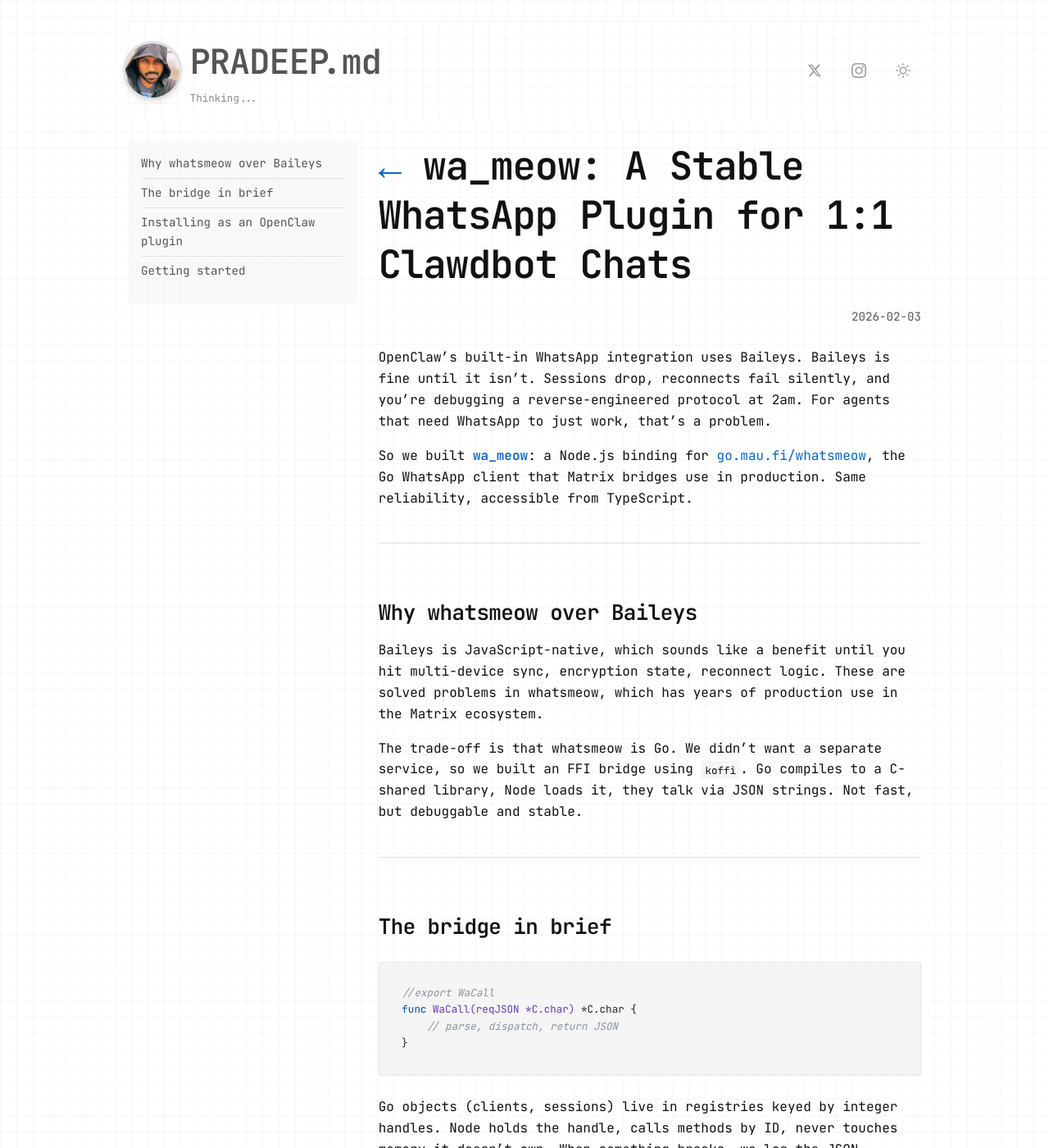
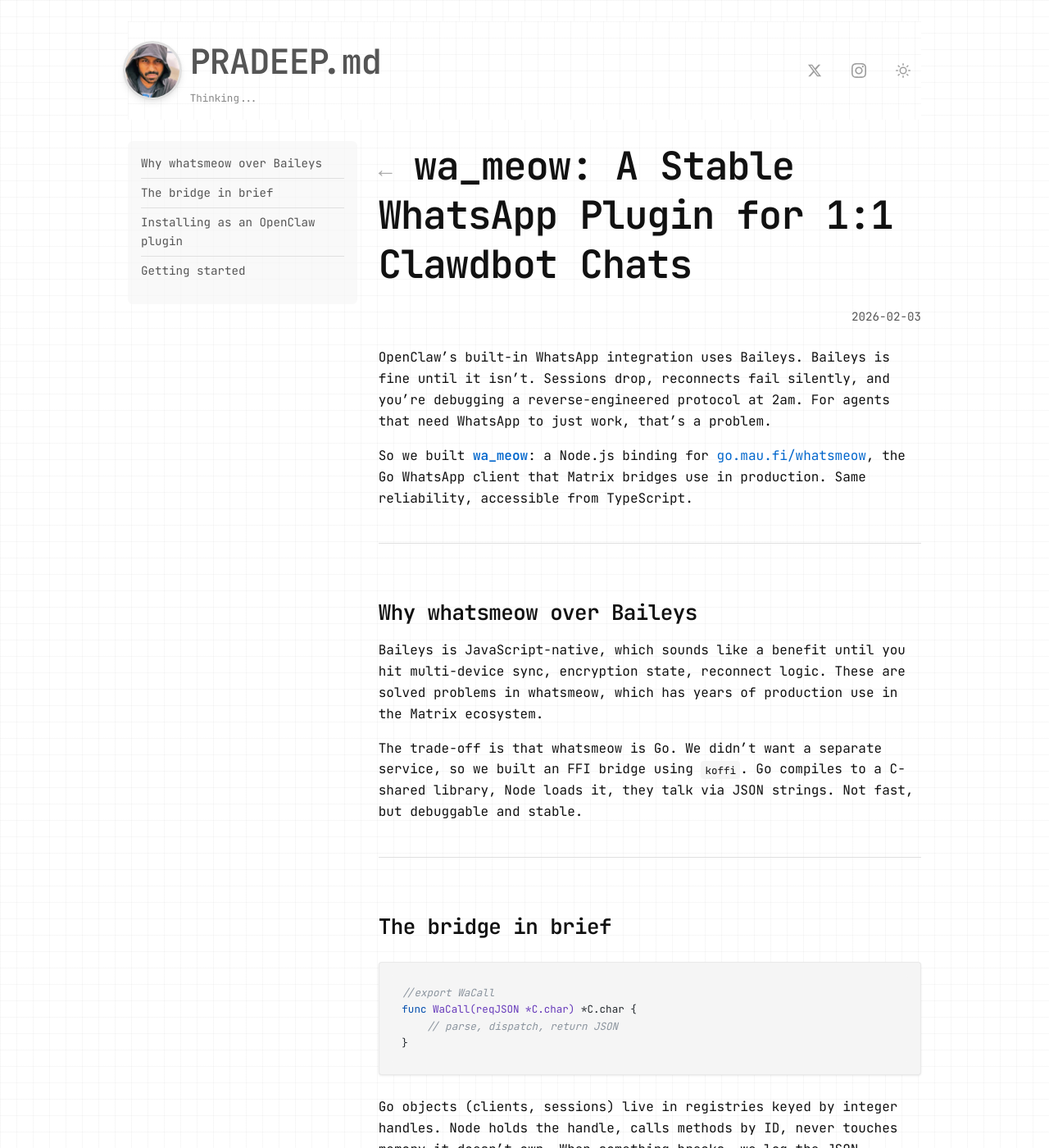
Before and after one commit to skyfallsin/skyfallsin.github.io, a Jekyll site: the page built from _posts/2026-02-03-wa-meow-whatsapp-bridge.md, in a window 1280 px wide and 1400 px high. Shown: the whole window at 82% size. Built offline with Jekyll 4.4.1, drawn with Linux system fonts in a browser that asks for light colours; nearby versions of some CDN libraries.

Commit message:
style(design): FINDING-003 — style post back-arrow as subtle navigation
Raw ← character looked like stray markup. Now styled with muted color,
50% opacity, smaller size, and hover-to-accent transition.

```diff
--- a/_layouts/default.html
+++ b/_layouts/default.html
@@ -903,6 +903,18 @@
       border-bottom: none;
       margin-bottom: 0;
     }
+    .back-arrow {
+      font-size: 0.6em;
+      color: var(--text-muted) !important;
+      opacity: 0.5;
+      text-decoration: none !important;
+      transition: opacity 150ms ease;
+      vertical-align: middle;
+    }
+    .back-arrow:hover {
+      opacity: 1;
+      color: var(--accent) !important;
+    }
     .post-layout article h1:first-child + .post-date {
       text-align: right;
       width: auto;
--- a/_layouts/post.html
+++ b/_layouts/post.html
@@ -4,7 +4,7 @@
 <div class="post-layout">
   <nav class="toc" id="toc"></nav>
   <article>
-    <h1><a href="/">←</a> {{ page.title }}</h1>
+    <h1><a href="/" class="back-arrow" aria-label="Back to home">←</a> {{ page.title }}</h1>
     <p class="post-date">{{ page.date | date: "%Y-%m-%d" }}</p>
     {{ content }}
   </article>
```
